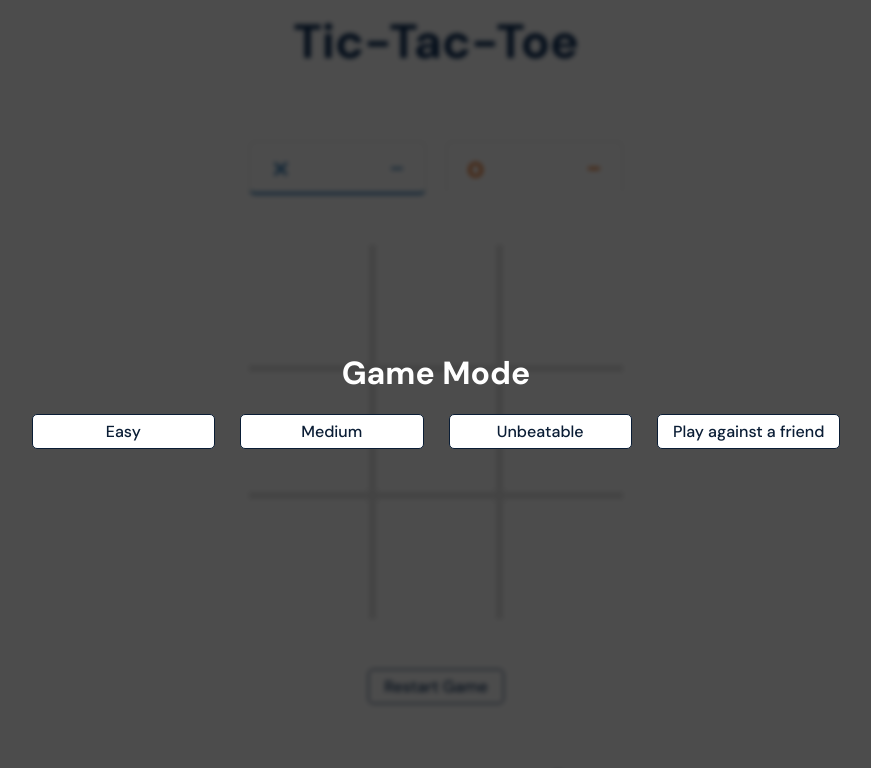
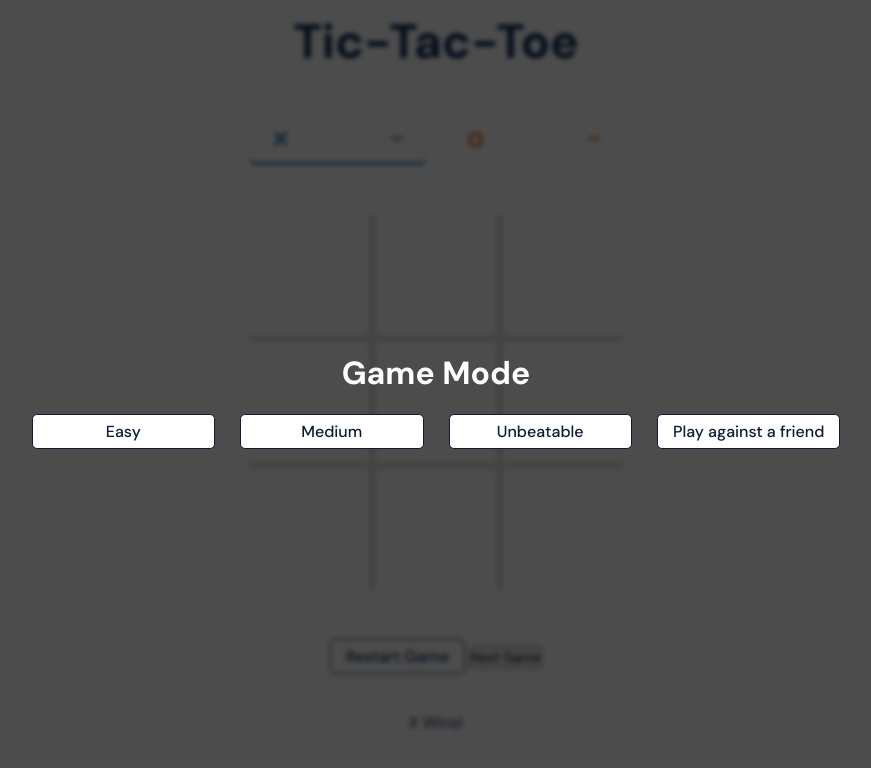
Before and after one commit to quandaworld/tic-tac-toe, a plain HTML site: page index.html in a window 1280 px wide. Shown: the top 768 px of the page, without its empty margins (204-1075 px from the left). Drawn offline with Linux system fonts and the light colour scheme.

Commit message:
Add result message and next game button

```diff
--- a/index.html
+++ b/index.html
@@ -43,8 +43,14 @@
       <div class="cell" data-cell="7"></div>
       <div class="cell" data-cell="8"></div>
     </div>
-    <button id="restart">Restart Game</button>
+    <div class="game-btns">
+      <button id="restart">Restart Game</button>
+      <button id="next-game">Next Game</button>
+    </div>
   </main>
+  <div class="result">
+    <div><span>X</span> Wins!</div>
+  </div>
   <footer>
     Copyright &copy <script>document.write(new Date().getFullYear())</script>
     <a href="https://github.com/quandaworld" target="_blank" style="text-decoration: none; color: inherit">
```
